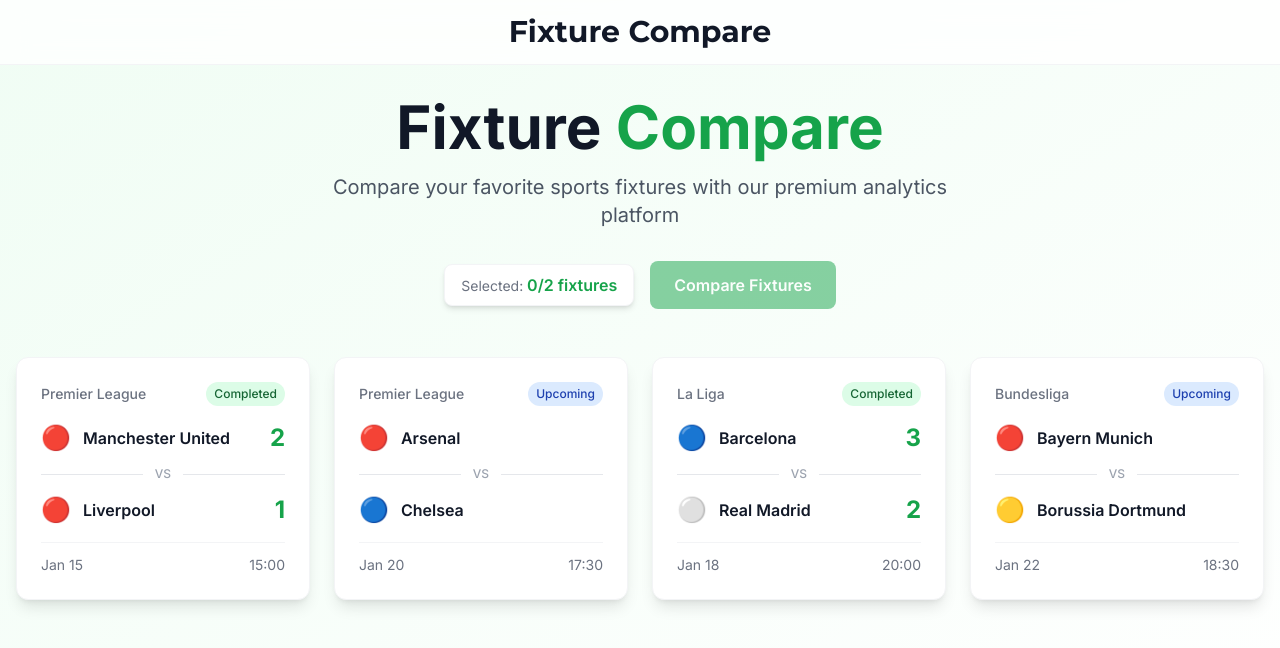
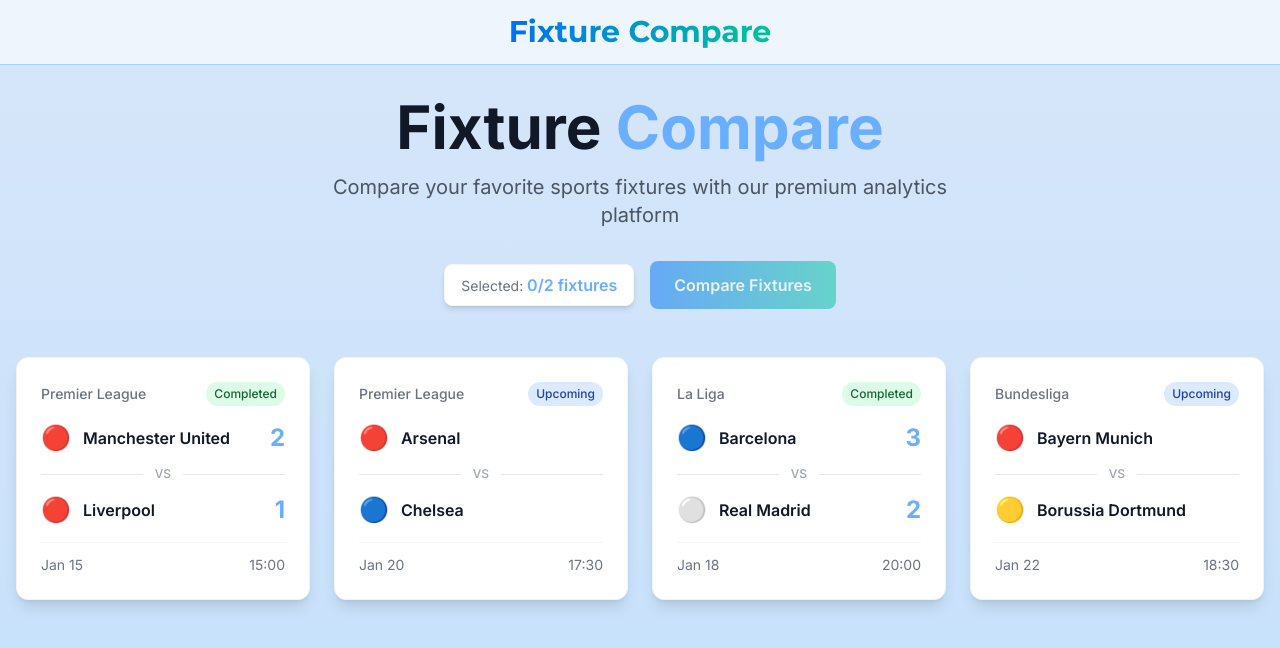
Before and after one commit to Fixturecompare/fixturecompare, a Next.js app: page / in a window 1280 px wide. Shown: the top 648 px of the page. Built offline with nearby package versions, Linux system fonts and the light colour scheme.

Commit message:
style(ui): apply darker blue–green visual refresh, gradient accents, caching animations; no logic changes

```diff
--- a/src/app/globals.css
+++ b/src/app/globals.css
@@ -6,8 +6,8 @@
 
 :root {
   --foreground-rgb: 0, 0, 0;
-  --background-start-rgb: 214, 219, 220;
-  --background-end-rgb: 255, 255, 255;
+  --background-start-rgb: 234, 243, 255; /* #EAF3FF */
+  --background-end-rgb: 245, 250, 255;   /* #F5FAFF */
 }
 
 @media (prefers-color-scheme: dark) {
@@ -31,14 +31,22 @@
 
 @layer components {
   .card {
-    @apply bg-white rounded-xl shadow-lg border border-gray-100 p-6 transition-all duration-300 hover:shadow-xl hover:scale-[1.02];
+    @apply bg-white rounded-xl shadow-lg border border-gray-100 p-6 transition-all duration-300 hover:shadow-xl hover:scale-[1.02] animate-slide-up;
   }
 
   .btn-primary {
-    @apply bg-primary-600 hover:bg-primary-700 text-white font-semibold py-3 px-6 rounded-lg transition-all duration-200 transform hover:scale-105 active:scale-95;
+    @apply text-white font-semibold py-3 px-6 rounded-lg transition-all duration-200 transform hover:scale-105 active:scale-95 bg-gradient-to-r from-accentBlue to-accentGreen;
   }
 
   .btn-secondary {
-    @apply bg-white hover:bg-gray-50 text-primary-600 font-semibold py-3 px-6 rounded-lg border-2 border-primary-600 transition-all duration-200 transform hover:scale-105 active:scale-95;
+    @apply bg-white hover:bg-gray-50 text-[#1E66AD] font-semibold py-3 px-6 rounded-lg border border-[#A9D0FF] transition-all duration-200 transform hover:scale-105 active:scale-95;
   }
 }
+
+@layer utilities {
+  /* Global background shortcut */
+  .bg-background { @apply bg-gradient-to-b from-skyBaseStart to-skyBaseEnd; }
+  .bg-surface { @apply bg-white; }
+  .bg-accent-gradient { @apply bg-gradient-to-r from-accentBlue to-accentGreen; }
+  .animate-fadeInUp { @apply animate-slide-up; }
+}
--- a/src/app/layout.tsx
+++ b/src/app/layout.tsx
@@ -20,7 +20,7 @@
     <html lang="en">
       {/* Attach font variables and use Tailwind base font */}
       <body className={`${inter.variable} ${montserrat.variable} font-sans`}>
-        <div className="min-h-screen bg-gradient-to-br from-primary-50 to-white">
+        <div className="min-h-screen bg-background">
           {children}
         </div>
       </body>
--- a/src/components/Dropdown.tsx
+++ b/src/components/Dropdown.tsx
@@ -26,8 +26,8 @@
         type="button"
         onClick={() => !disabled && setIsOpen(!isOpen)}
         disabled={disabled}
-        className={`w-full bg-white border border-gray-300 rounded-lg px-4 py-3 text-left shadow-sm focus:outline-none focus:ring-2 focus:ring-primary-500 focus:border-primary-500 transition-all duration-200 ${
-          disabled ? 'opacity-50 cursor-not-allowed' : 'hover:border-gray-400'
+        className={`w-full bg-white border rounded-lg px-4 py-3 text-left shadow-sm focus:outline-none focus:ring-2 focus:ring-accentBlue/40 focus:border-accentBlue transition-all duration-200 ${
+          disabled ? 'opacity-50 cursor-not-allowed border-gray-300' : 'border-[#A9D0FF] hover:border-accentBlue'
         }`}
       >
         <span className={selectedOption ? 'text-gray-900' : 'text-gray-500'}>
@@ -35,7 +35,7 @@
         </span>
         <span className="absolute inset-y-0 right-0 flex items-center pr-3 pointer-events-none">
           <svg
-            className={`w-5 h-5 text-gray-400 transition-transform duration-200 ${
+            className={`w-5 h-5 text-accentBlue transition-transform duration-200 ${
               isOpen ? 'transform rotate-180' : ''
             }`}
             fill="none"
@@ -48,7 +48,7 @@
       </button>
 
       {isOpen && !disabled && (
-        <div className="absolute z-10 w-full mt-1 bg-white border border-gray-300 rounded-lg shadow-lg max-h-60 overflow-auto animate-slide-up">
+        <div className="absolute z-10 w-full mt-1 bg-white border border-[#A9D0FF] rounded-lg shadow-lg max-h-60 overflow-auto animate-slide-up">
           {options.map((option) => (
             <button
               key={option.value}
@@ -58,7 +58,7 @@
                 setIsOpen(false)
               }}
               className={`w-full px-4 py-3 text-left hover:bg-primary-50 focus:outline-none focus:bg-primary-50 transition-colors duration-150 ${
-                option.value === value ? 'bg-primary-100 text-primary-900' : 'text-gray-900'
+                option.value === value ? 'bg-primary-100 text-[#1E66AD]' : 'text-gray-900'
               }`}
             >
               {option.label}
--- a/src/components/Header.tsx
+++ b/src/components/Header.tsx
@@ -1,11 +1,11 @@
 export default function Header() {
   return (
-    <header className="bg-white/80 backdrop-blur-md border-b border-gray-100 sticky top-0 z-50">
+    <header className="bg-white/60 backdrop-blur-md border-b border-[#A9D0FF] sticky top-0 z-50">
       <div className="container mx-auto px-4">
         <div className="flex items-center justify-center h-16">
           {/* Logo */}
           <div className="flex items-center">
-            <span className="text-3xl font-bold text-gray-900 font-montserrat">Fixture Compare</span>
+            <span className="text-3xl font-bold font-montserrat bg-accent-gradient bg-clip-text text-transparent">Fixture Compare</span>
           </div>
         </div>
       </div>
--- a/src/components/LoadingSpinner.tsx
+++ b/src/components/LoadingSpinner.tsx
@@ -13,8 +13,8 @@
   }
 
   return (
-    <div className="flex flex-col items-center justify-center p-8">
-      <div className={`${sizeClasses[size]} animate-spin rounded-full border-4 border-gray-200 border-t-primary-600`}></div>
+    <div className="flex flex-col items-center justify-center p-8 animate-fadeInUp">
+      <div className={`${sizeClasses[size]} animate-spin rounded-full border-4 border-[#DCEBFF] border-t-accentBlue`}></div>
       {message && (
         <p className="mt-4 text-gray-600 text-center">{message}</p>
       )}
--- a/src/components/PredictiveFixtureCard.tsx
+++ b/src/components/PredictiveFixtureCard.tsx
@@ -107,7 +107,7 @@
   }
 
   return (
-    <div className="bg-white rounded-lg border border-gray-200 p-1.5 transition-all duration-300 hover:shadow-md hover:border-gray-300">
+    <div className="bg-white rounded-lg border border-[#A9D0FF] p-1.5 transition-all duration-300 shadow-lg hover:shadow-xl hover:border-accentBlue animate-slide-up-slow">
       {/* Header Row */}
       <div className="flex items-center justify-between mb-1.5">
         <div className="flex items-center space-x-1 text-xs text-gray-500">
--- a/tailwind.config.ts
+++ b/tailwind.config.ts
@@ -9,18 +9,19 @@
   theme: {
     extend: {
       colors: {
+        // Keep existing names but shift usage to new accents in components
         primary: {
-          50: '#f0fdf4',
-          100: '#dcfce7',
-          200: '#bbf7d0',
-          300: '#86efac',
-          400: '#4ade80',
-          500: '#22c55e',
-          600: '#16a34a',
-          700: '#15803d',
-          800: '#166534',
-          900: '#14532d',
-          950: '#052e16',
+          50: '#F5FAFF', // lightest background target
+          100: '#EAF3FF',
+          200: '#DCEBFF',
+          300: '#C7E0FF',
+          400: '#A9D0FF',
+          500: '#8BC0FF',
+          600: '#6AAEFF',
+          700: '#4A99F0',
+          800: '#2E7ED1',
+          900: '#1E66AD',
+          950: '#154D83',
         },
         secondary: {
           50: '#fafafa',
@@ -35,6 +36,11 @@
           900: '#18181b',
           950: '#09090b',
         },
+        accentBlue: '#0070F3',
+        accentGreen: '#00C49A',
+        // Darker, richer base so white cards pop
+        skyBaseStart: '#D7E6FA',
+        skyBaseEnd: '#C5E0FA',
       },
       fontFamily: {
         // Base font: Inter via next/font variable
@@ -44,7 +50,9 @@
       },
       animation: {
         'fade-in': 'fadeIn 0.5s ease-in-out',
+        'fade-in-slow': 'fadeIn 0.75s ease-in-out',
         'slide-up': 'slideUp 0.3s ease-out',
+        'slide-up-slow': 'slideUp 0.75s ease-out',
         'scale-in': 'scaleIn 0.2s ease-out',
       },
       keyframes: {
```
